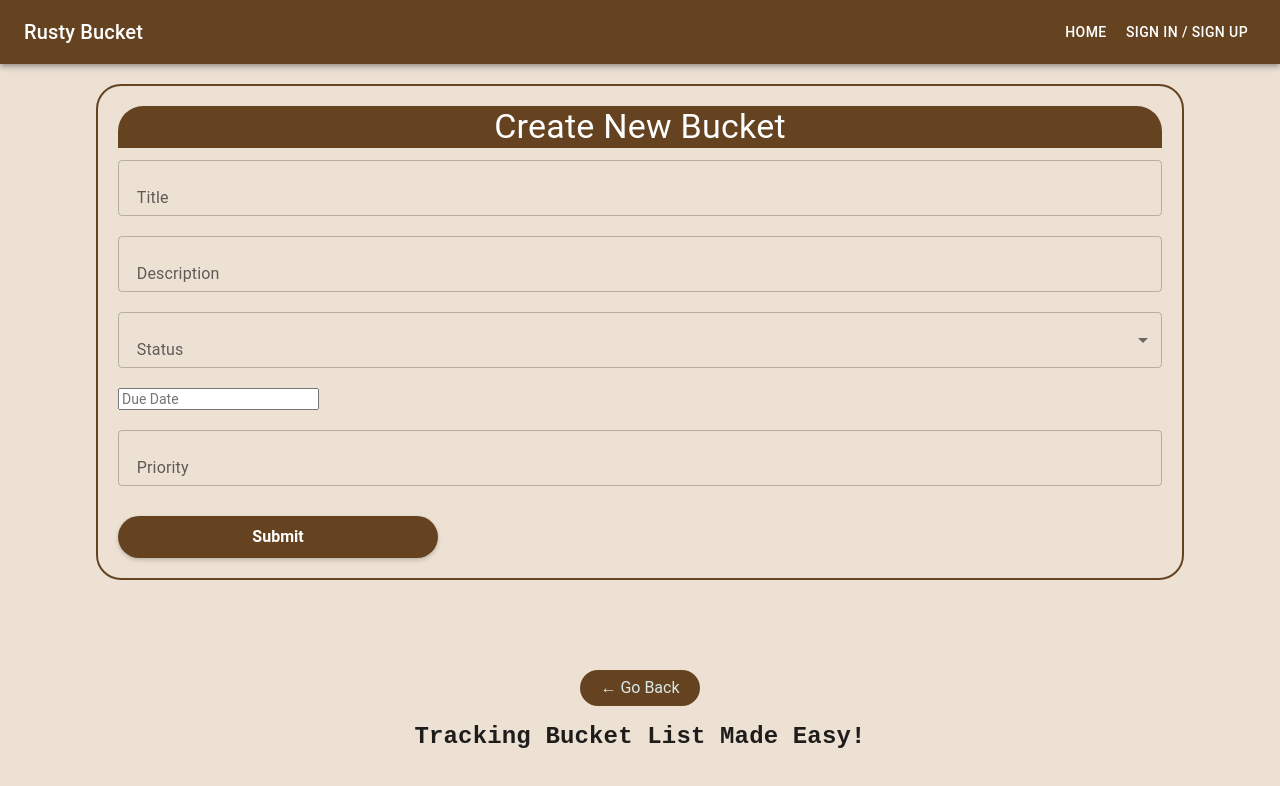
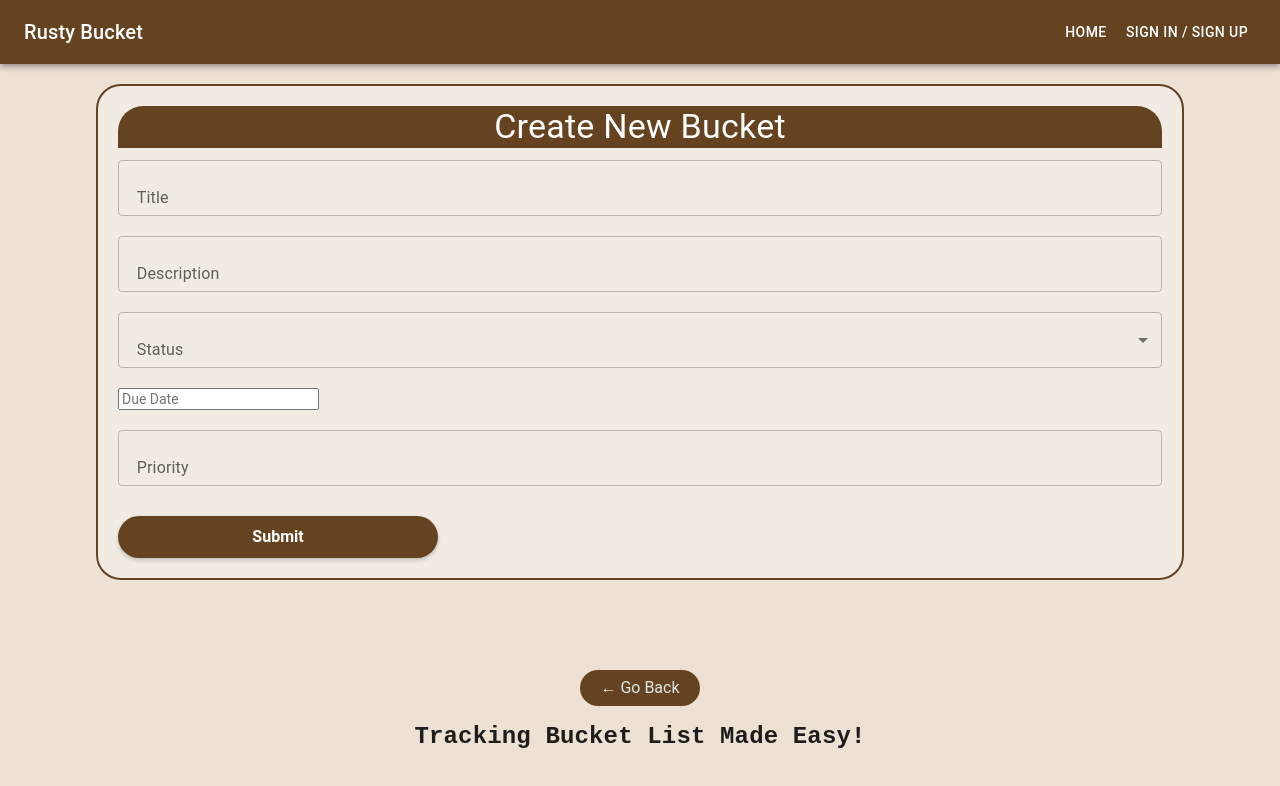
Before and after one commit to JeanSuw/Rusty-Bucket, a React (Create React App) app in the folder client/: page /addBucket in a window 1280 px wide. Shown: the top 786 px of the page. Built offline with nearby package versions, Linux system fonts and the light colour scheme.

Commit message:
Added Readme files and Corrected CSS Heading in bucket list

```diff
--- a/client/src/components/BucketForm/index.js
+++ b/client/src/components/BucketForm/index.js
@@ -67,7 +67,7 @@ const BucketForm = () => {
 
   return (
     // Color of the forms for addBucket Page can be change in line 70
-    <div className="bucket-form-container" style={{ color:"black"}}>
+    <div className="bucket-form-container" style={{ backgroundColor: 'rgba(245, 245, 245, 0.5)', color:"black"}}>
       <Typography className='round-corner-heading' variant="h4" align="center" style={{backgroundColor: "#654321", color:"white"}} gutterBottom>
         Create New Bucket
       </Typography>
--- a/client/src/components/BucketList/index.js
+++ b/client/src/components/BucketList/index.js
@@ -34,12 +34,12 @@ const BucketList = () => {
 
   return (
     <div >
-      <Typography className="round-corner-form" variant="h6" align="center" style={{ backgroundColor: "#654321", color: "white" }} gutterBottom>
+      <Typography className="round-corner-heading" variant="h6" align="center" style={{ backgroundColor: "#654321", color: "white" }} gutterBottom>
         Top Ten Recent Buckets Add By Users
       </Typography>
 
       <div style={{ height: 400, width: '100%',backgroundColor: 'rgba(245, 245, 245, 0.3)'}}>
-        <DataGrid rows={buckets} columns={columns} pageSize={5} style={{border: '2px solid #654321', color: "black", borderRadius: 25}}/>
+        <DataGrid className="round-corner-heading" rows={buckets} columns={columns} pageSize={5} style={{border: '2px solid #654321', color: "black", borderBottomRightRadius: 25 , borderBottomLeftRadius: 25}}/>
       </div>
 
     </div>
--- a/client/src/pages/SingleBucket.js
+++ b/client/src/pages/SingleBucket.js
@@ -2,7 +2,7 @@
 // export default SingleBucket;
 import React, { useState } from 'react';
 import { useParams, useNavigate } from 'react-router-dom';
-import { useQuery, useMutation, gql } from '@apollo/client';
+import { useQuery, useMutation, gql} from '@apollo/client';
 import { Card, CardContent, Typography, Button, CardHeader, TextField, Grid } from '@mui/material';
 import { DataGrid } from '@mui/x-data-grid';
 import { QUERY_SINGLE_BUCKET } from '../utils/queries';
@@ -110,6 +110,7 @@ const SingleBucket = () => {
       console.log('Deleted bucket:', data.deleteBucket);
       navigate('/profile');
       window.location.reload();
+
     } catch (error) {
       console.error('Error deleting bucket:', error);
     }
```
Also changed, not shown: 1 other file (tests, documents, lock files or other folders).
